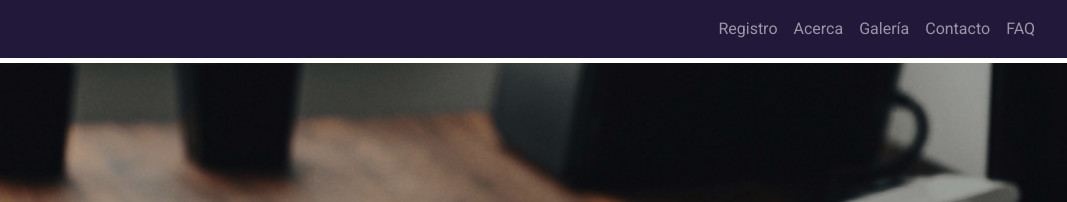
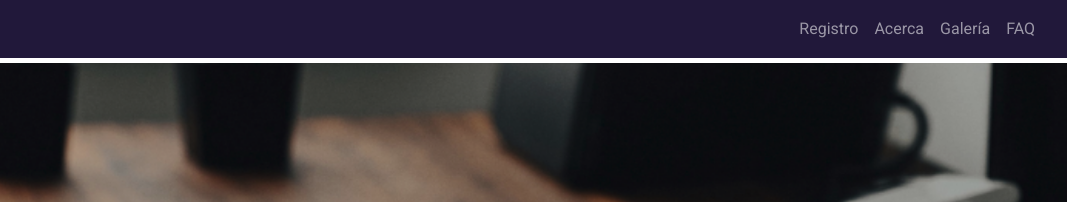
Before and after one commit to alfredop89/creatusest_alfredoperez, a website: page pages/acerca.html in a window 1280 px wide. Shown: the top 202 px of the page, 213-1280 px from the left. Drawn offline with nearby package versions, Linux system fonts and the light colour scheme.

Commit message:
cambios finales

```diff
--- a/pages/acerca.html
+++ b/pages/acerca.html
@@ -27,7 +27,6 @@
           <a class="nav-link" href="registro.html">Registro</a>
           <a class="nav-link"  href="acerca.html">Acerca</a>
           <a class="nav-link" href="galeria.html">Galería</a>
-          <a class="nav-link" href="#contacto">Contacto</a>
           <a class="nav-link" href="faq.html">FAQ</a>
         </div>
     </div>
```
